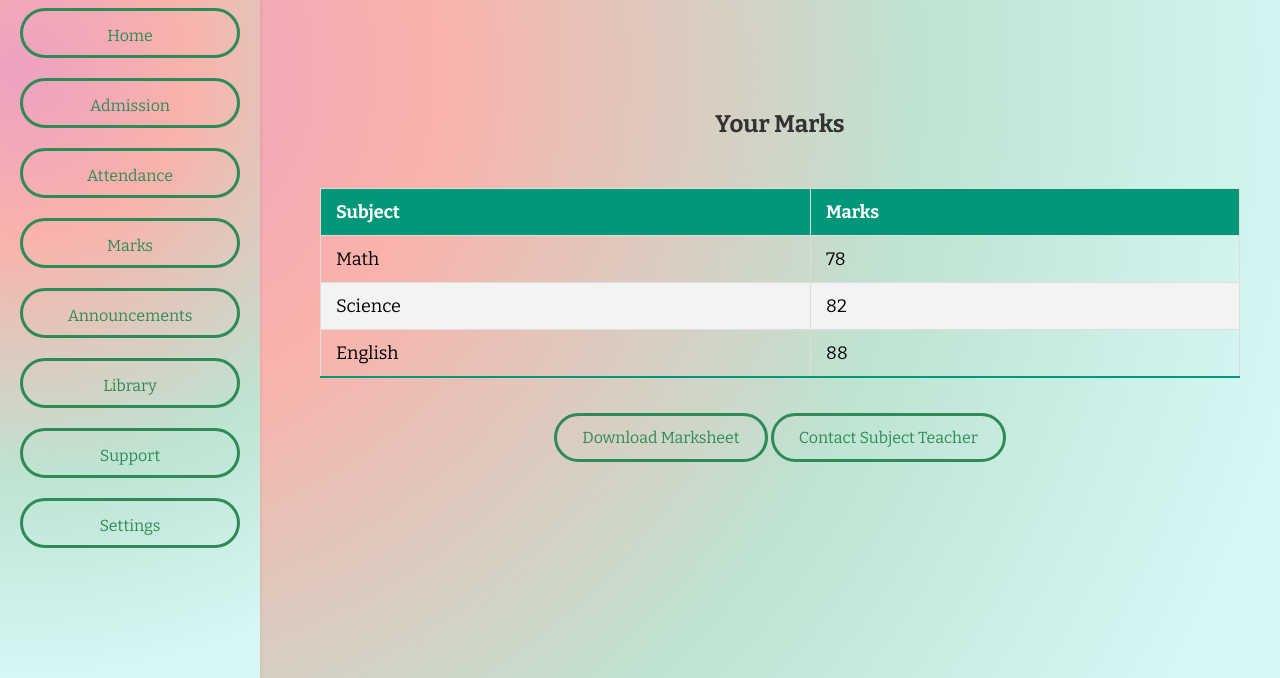
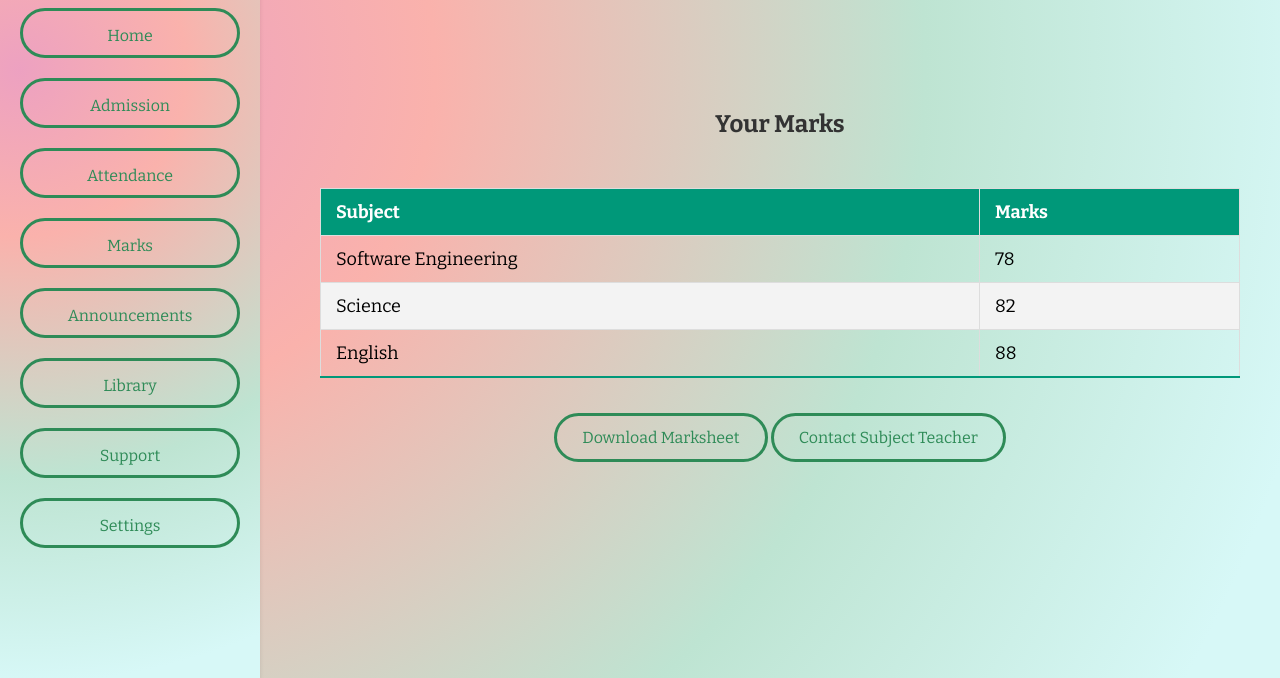
Before and after one commit to kavish-s/Online-Student-Portal, a plain HTML site: page marks.html in a window 1280 px wide. Shown: the part 122-800 px from the top of the page. Drawn offline with nearby package versions, Linux system fonts and the light colour scheme.

Commit message:
changed one subject name

```diff
--- a/marks.html
+++ b/marks.html
@@ -30,7 +30,7 @@
             </thead>
             <tbody>
                 <tr>
-                    <td>Math</td>
+                    <td>Software Engineering</td>
                     <td>78</td>
                 </tr>
                 <tr>
```
